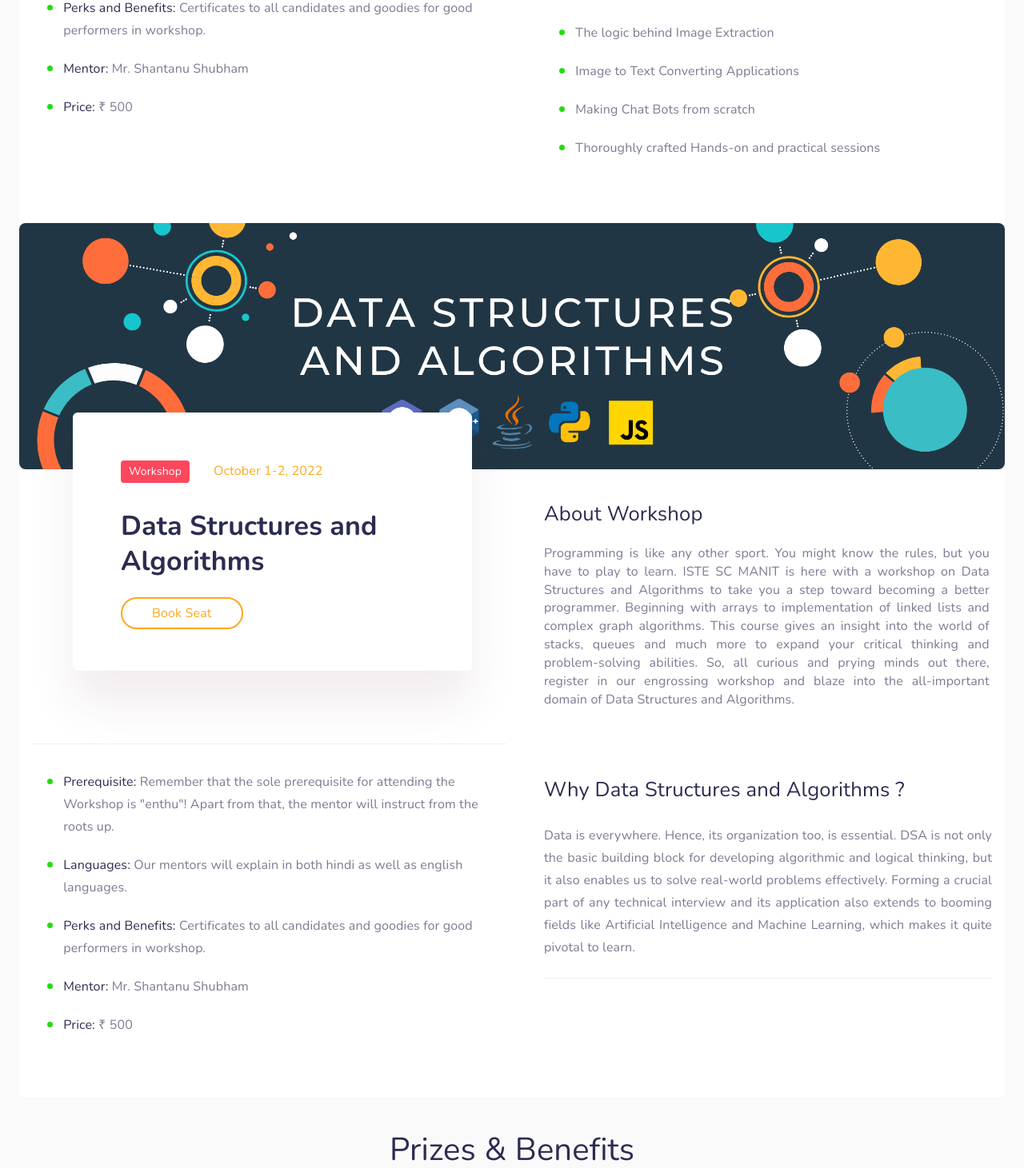
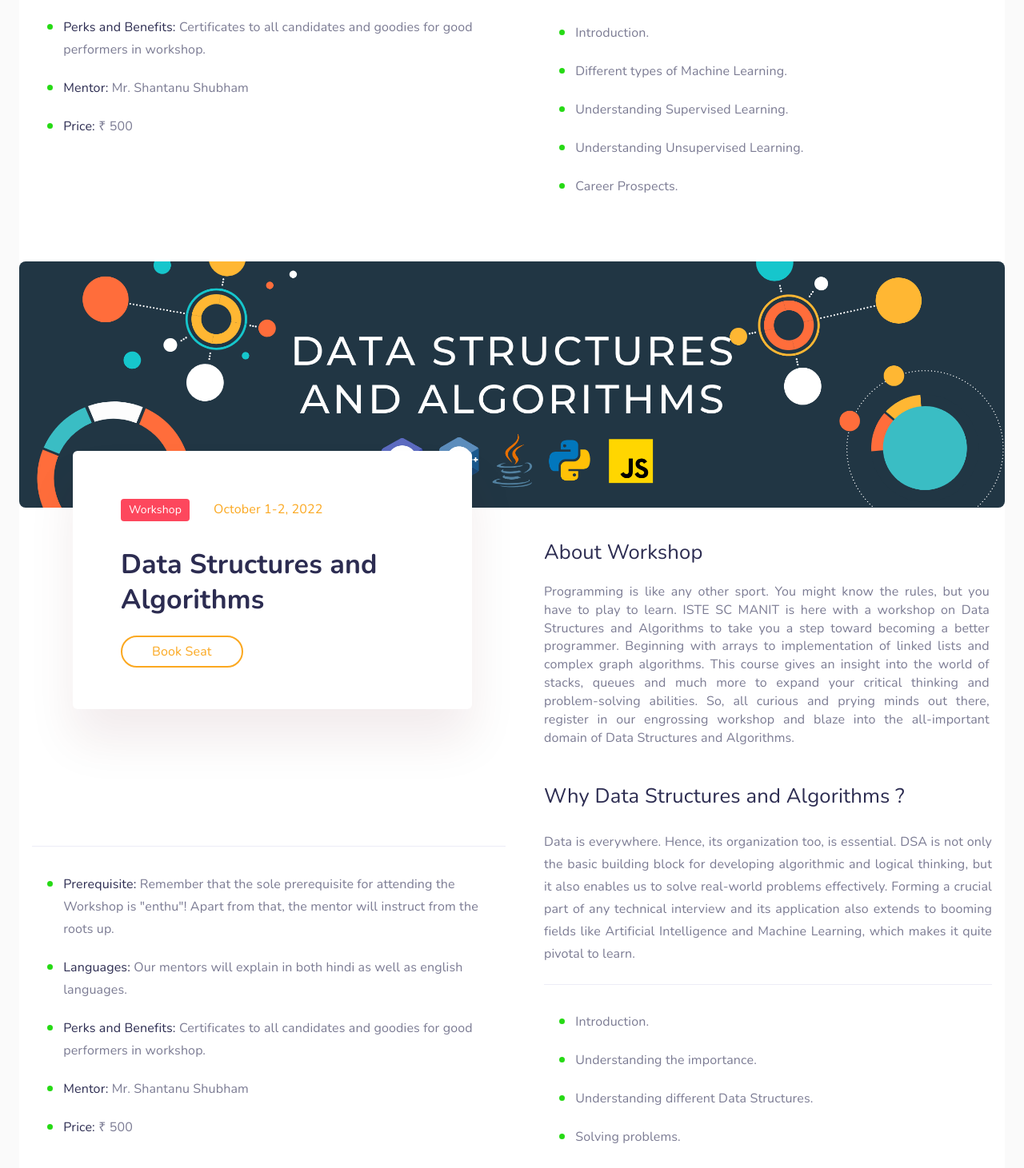
Before and after one commit to shubhtrikal/workshop-ui-2022, a Next.js app: page / in a window 1280 px wide. Shown: the part 2180-3641 px from the top of the page at 80% size. Built offline with nearby package versions, Linux system fonts and the light colour scheme.

Commit message:
fix: bullets

```diff
--- a/src/components/LandingPage/LandingPage.tsx
+++ b/src/components/LandingPage/LandingPage.tsx
@@ -14,7 +14,7 @@ const LandingPage: React.FC = () => {
             <h1 style={{ margin: '0 20px', color: 'white', fontSize: '32px' }}>
               &
             </h1>
-            <a href='https://www.codingninjas.com/' target='_blank'>
+            <a href='https://bit.ly/3Updcil' target='_blank'>
               <img src='images/codingninja.png' alt='title-sponsor' width='150px' />
             </a>
           </div>
--- a/src/components/Workshops/WorkshopSection.tsx
+++ b/src/components/Workshops/WorkshopSection.tsx
@@ -11,11 +11,11 @@ const about1 =
 const description1 =
   "Data is everywhere. Hence, its organization too, is essential. DSA is not only the basic building block for developing algorithmic and logical thinking, but it also enables us to solve real-world problems effectively. Forming a crucial part of any technical interview and its application also extends to booming fields like Artificial Intelligence and Machine Learning, which makes it quite pivotal to learn.";
 const point1 = [
-  // ' Pivotal concepts of Frontend and Backend.',
-  // ' Crucial topics of XML & Java to code a login form.',
-  // ' Build your Camera Application.',
-  // ' Learn to build logic and create your Calculator App.',
-  // ' Practical learning sessions to give you hands-on experience.',
+  ' Introduction.',
+  ' Understanding the importance.',
+  ' Understanding different Data Structures.',
+  ' Solving problems.',
+  ' Discussing and implementing Algorithms.',
 ];
 const title2 = 'Machine Learning';
 const image2 = 'images/ml.jpg';
@@ -26,11 +26,11 @@ const about2 =
 const description2 =
   'Bill Gates believes that "A breakthrough in machine learning would be worth ten Microsoft”. Thus, there is no compelling reason to additionally portray the significance of machine learning in this Computer Aided world. Machine Learning has given us self-driving cars, intuitive speech recognition, and an incomprehensibly worked-on grasp of the human genome in the preceding decade. Machine learning is so normal nowadays that you likely use it countless times each day without acknowledging it. ';
 const point2 = [
-  'The logic behind Image Extraction',
-  'Image to Text Converting Applications',
-  // 'Making Chat Bots from scratch and comprehending its Real-life utility',
-  'Making Chat Bots from scratch',
-  'Thoroughly crafted Hands-on and practical sessions',
+  'Introduction.',
+  'Different types of Machine Learning.',
+  'Understanding Supervised Learning.',
+  'Understanding Unsupervised Learning.',
+  'Career Prospects.',
   // 'Basics of Python: Loops, Functions, Attributes',
 ];
 const workshopSection = () => {
```
